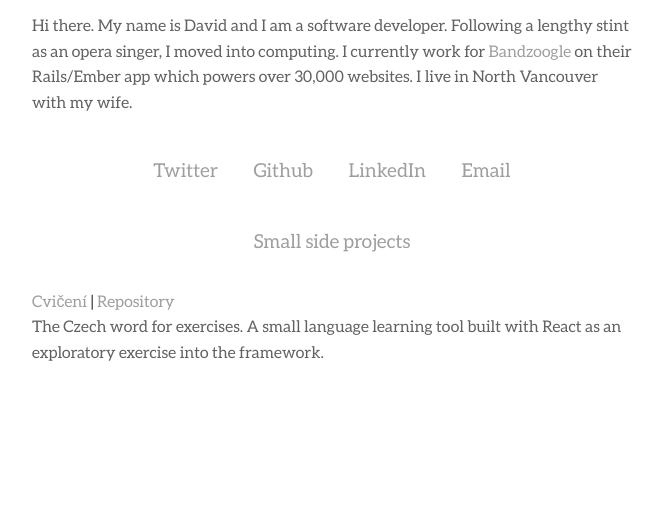
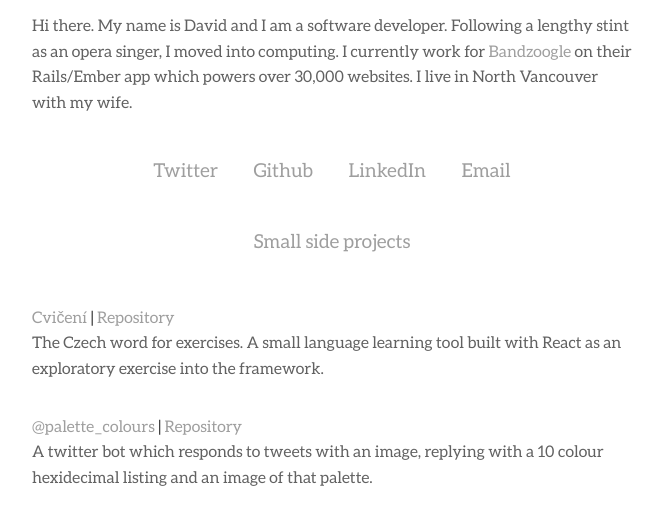
Before and after one commit to davidenglishmusic/davidenglishmusic.github.io, a plain HTML site: page index.html in a window 1280 px wide. Shown: the part 247-772 px from the top of the page, without its empty margins (308-970 px from the left). Drawn offline with Linux system fonts and the light colour scheme.

Commit message:
adds links to the palette_colours twitter bot project

```diff
--- a/assets/stylesheets/custom.css
+++ b/assets/stylesheets/custom.css
@@ -35,6 +35,14 @@ a:hover {
   margin-bottom: 0;
 }
 
+.project {
+  padding: 1em 0;
+}
+
+.project:first {
+  padding: 0;
+}
+
 @media (min-width: 750px) {
   #links {
     text-align: center;
--- a/index.html
+++ b/index.html
@@ -44,10 +44,14 @@
     <div id="projects">
       <h6 class="title">Small side projects</h6>
 
+      <div class="project">
       <span><a href="cviceni/index.html">Cvičení</a></span> | <span><a href="https://github.com/davidenglishmusic/cviceni">Repository</a></span>
       <p class="project-description">The Czech word for exercises. A small language learning tool built with React as an exploratory exercise into the framework.</p>
-
-    </div>
+      </div>
+      <div class="project">
+        <span><a href="https://twitter.com/palette_colours">@palette_colours</a></span> | <span><a href="https://github.com/davidenglishmusic/palette_colours">Repository</a></span>
+        <p class="project-description">A twitter bot which responds to tweets with an image, replying with a 10 colour hexidecimal listing and an image of that palette.</p>
+      </div>
   </div>
 
 </body>
```
Also changed, not shown: assets/stylesheets/custom.min.css.
